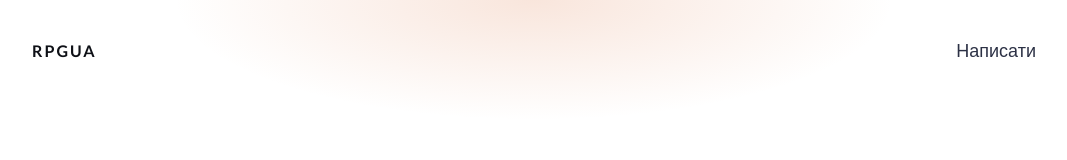
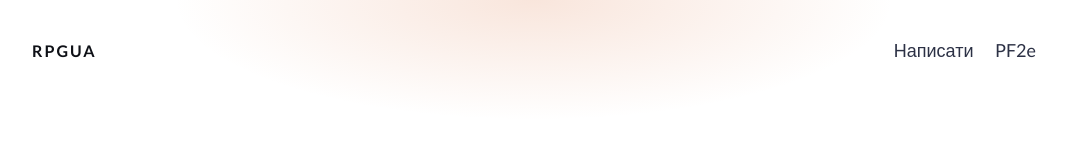
Before and after one commit to rpgua/rpgua.github.io, an Astro site: page / in a window 1280 px wide. Shown: the top 160 px of the page, without its empty margins (106-1173 px from the left). Built offline with nearby package versions, Linux system fonts and the light colour scheme; Astro itself is replaced by a stand-in of ours.

Commit message:
Added pf2e link in navbar

```diff
--- a/src/components/Header.astro
+++ b/src/components/Header.astro
@@ -43,6 +43,7 @@ import { SiteTitle } from '../consts';
 		</h2>
 		<div class="links">
 			<a href="mailto:deniztadice@proton.me">Написати</a>
+			<a href="https://rpgua.github.io/pf2e/">PF2e</a>
 		</div>
 	</nav>
 </header>
```
